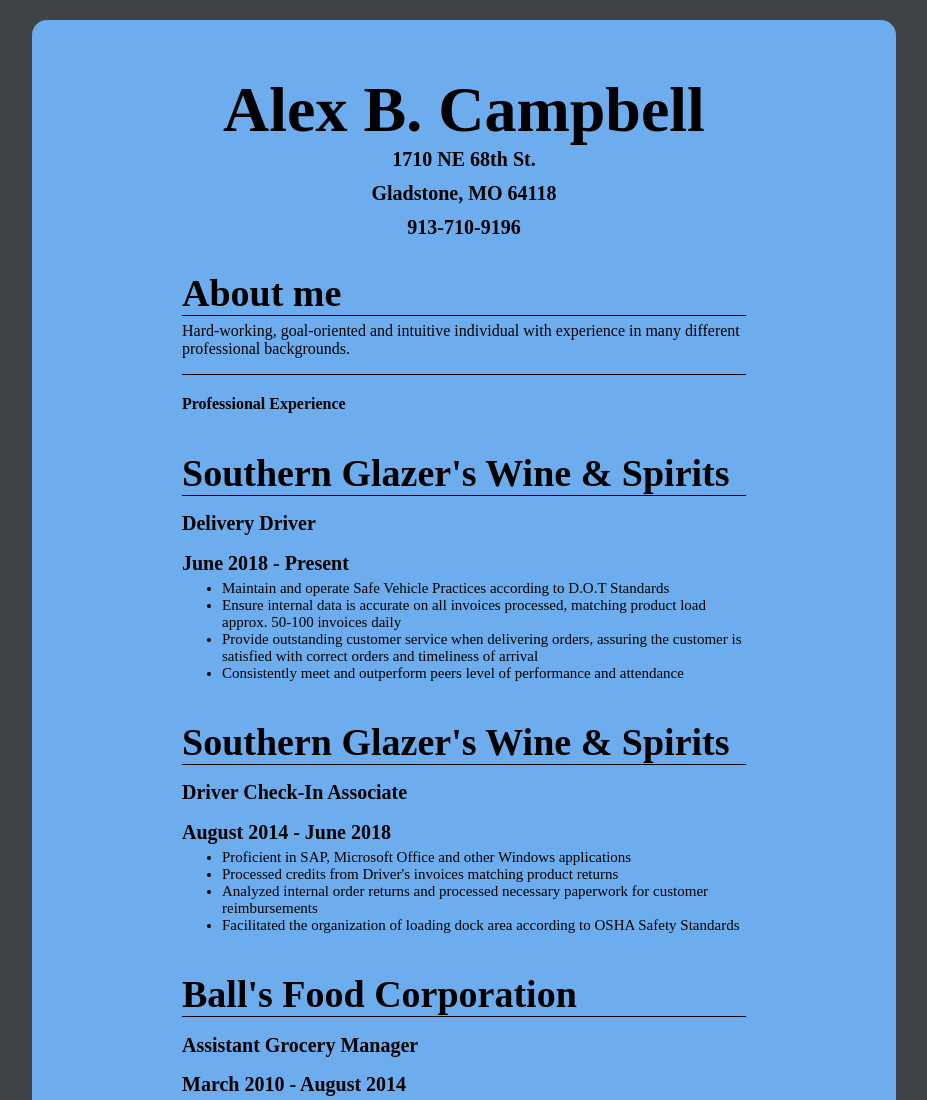
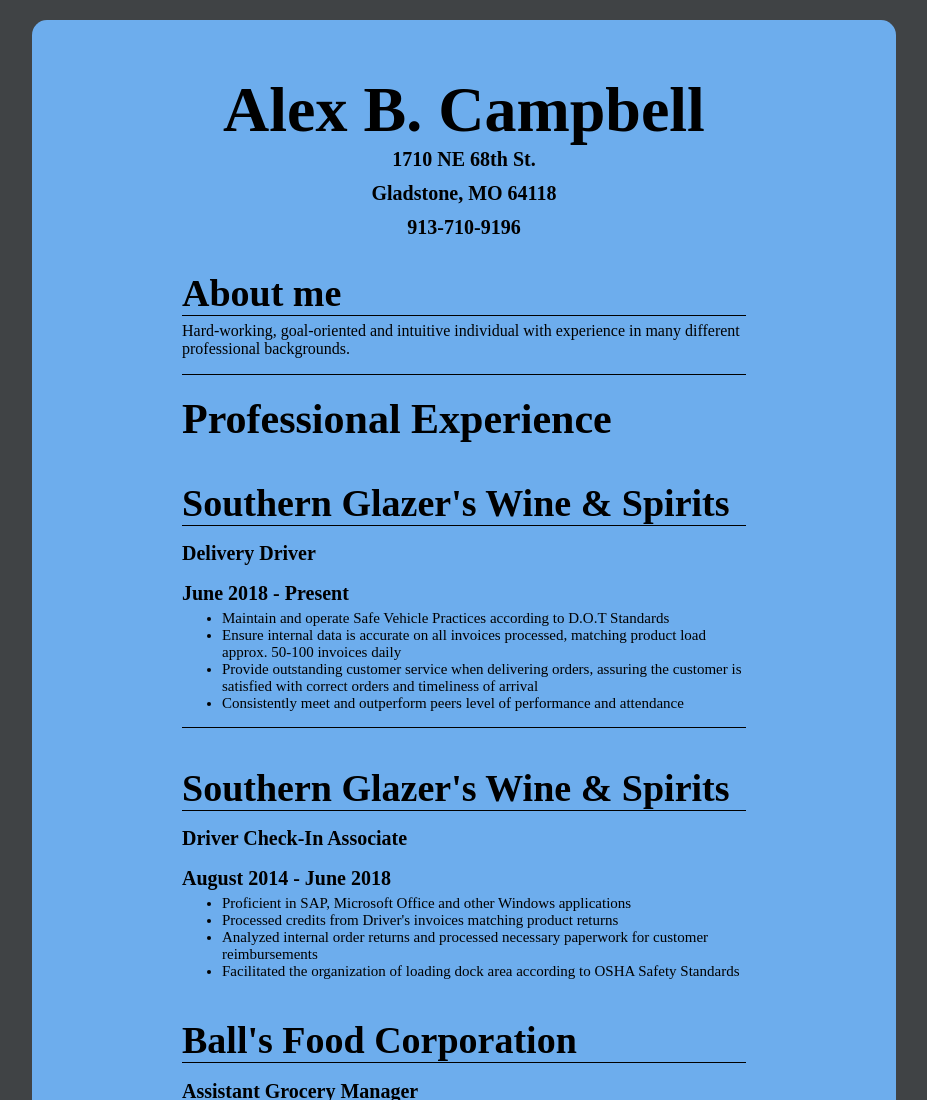
Before and after one commit to Alexbcampbell/alexbcampbell.github.io, a plain HTML site: page index.html in a window 1280 px wide. Shown: the top 1100 px of the page, without its empty margins (176-1103 px from the left). Drawn offline with Linux system fonts and the light colour scheme.

Commit message:
Update style.css

```diff
--- a/style.css
+++ b/style.css
@@ -13,7 +13,7 @@
 
   text-align: left;
 }
-.content-professional{
+#content-professional{
   font-size: 42px;
   border-bottom: 1px solid #000000;
 }
```
